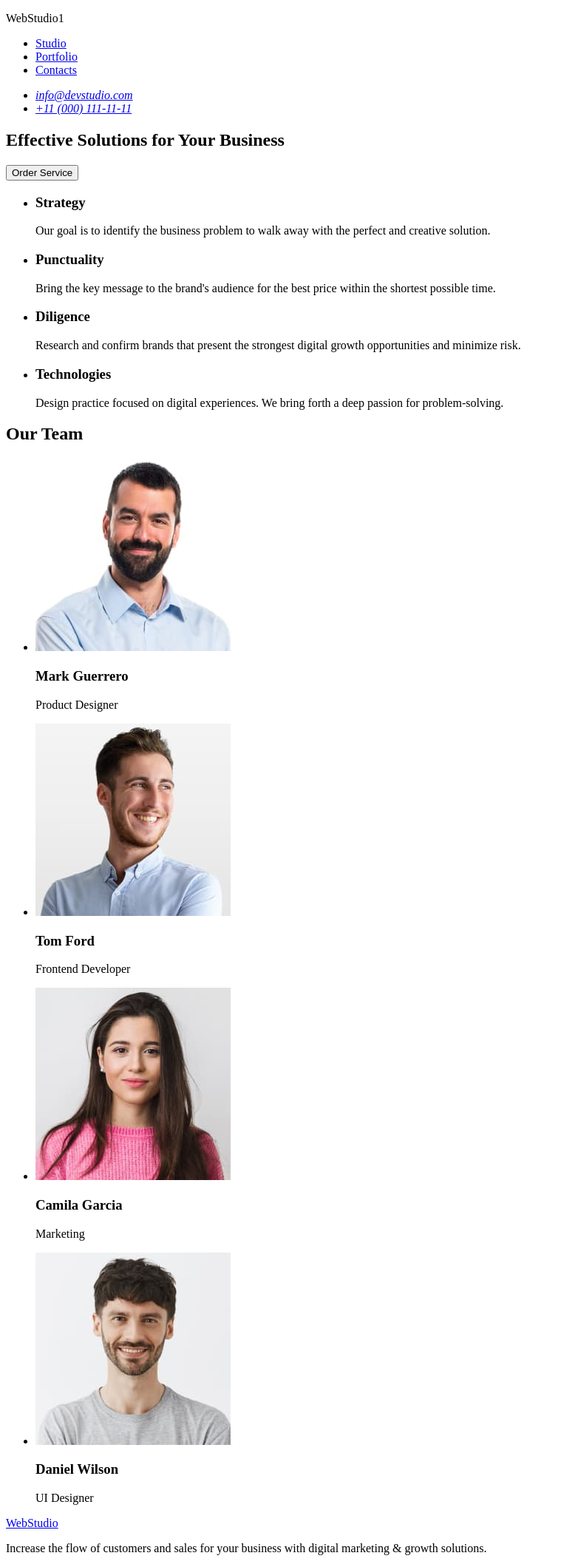
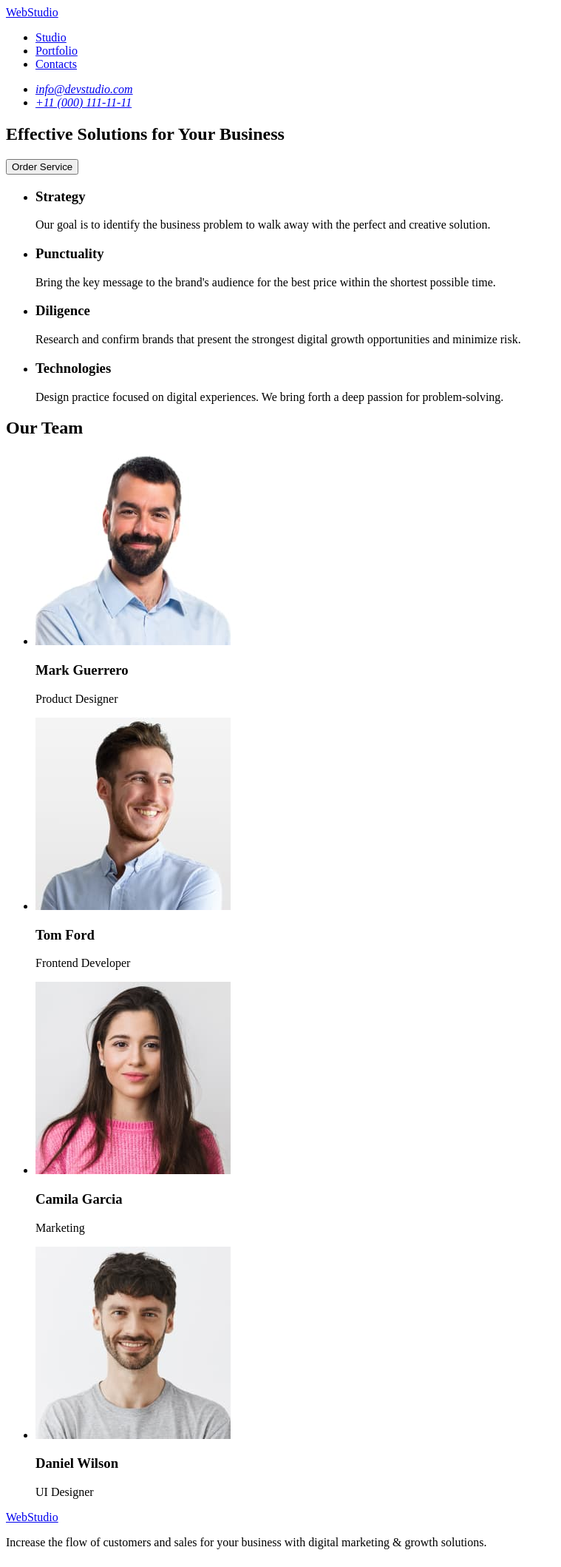
Before and after one commit to pani-lusi/goit-markup-hw-01, a plain HTML site: page index.html in a window 1280 px wide. Shown: the whole page at 74% size, without its empty margins (0-759 px from the left). Drawn offline with Linux system fonts and the light colour scheme.

Commit message:
update index html
<a href="./index.html">WebStudio</a>

```diff
--- a/index.html
+++ b/index.html
@@ -11,7 +11,8 @@
     <header id="home">
       <nav>
         <!-- <a href="./index.html"> <span>Web</span>Studio</a> -->
-        <p>WebStudio1</p>
+        <!-- <p>WebStudio1</p> -->
+        <a href="./index.html">WebStudio</a>
 
         <ul>
           <li>
@@ -154,7 +155,8 @@
 
     <!-- Footer section -->
     <footer id="contacts">
-      <a href="./index.html"> <span>Web</span>Studio</a>
+      <!-- <a href="./index.html"> <span>Web</span>Studio</a> -->
+      <a href="./index.html">WebStudio</a>
       <p>
         Increase the flow of customers and sales for your business with digital
         marketing & growth solutions.
```
